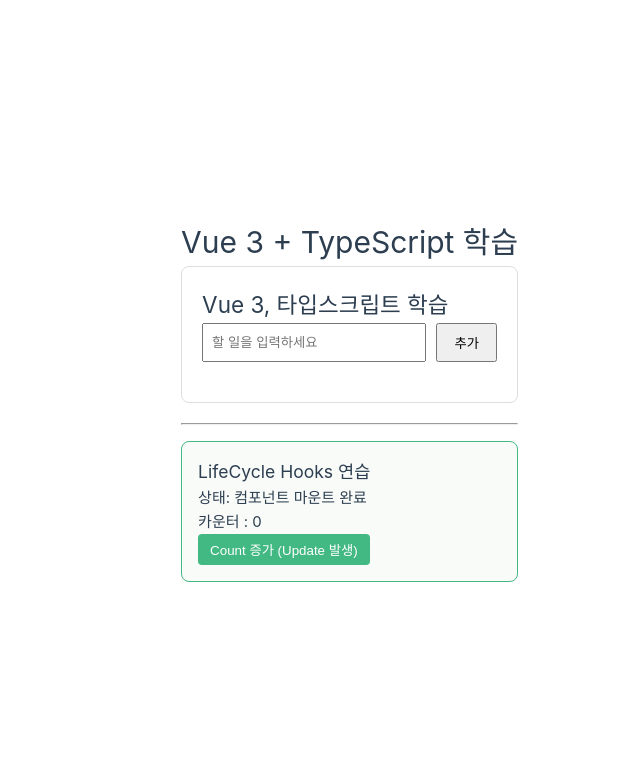
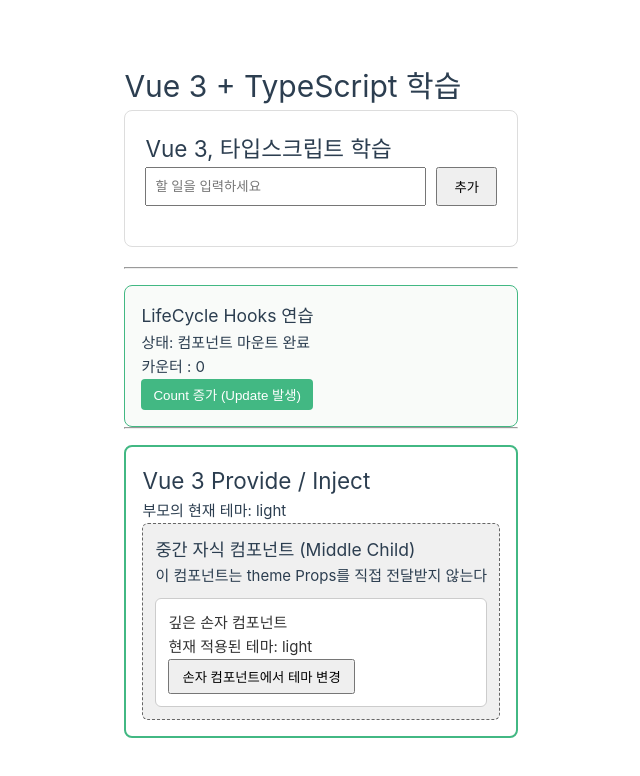
Before and after one commit to kennywestt/vue_practice, a Vue app in the folder vue_ts_practice/: page /todo/1 in a window 1280 px wide. Shown: the top 776 px of the page, without its empty margins (122-762 px from the left). Built offline with nearby package versions, Linux system fonts and the light colour scheme; the HTML template or start-up script is replaced by a standard one.

Commit message:
provide, injectionkey 기능구현

```diff
--- a/vue_ts_practice/src/App.vue
+++ b/vue_ts_practice/src/App.vue
@@ -1,4 +1,5 @@
 <script setup lang="ts">
+import TodoDependencyPractice from './components/Todos/TodoDependencyPractice.vue';
 import TodoLifeCyclePractice from './components/Todos/TodoLifeCyclePractice.vue';
 import TodoPractice from './components/Todos/TodoPractice.vue'
 </script>
@@ -12,7 +13,10 @@ import TodoPractice from './components/Todos/TodoPractice.vue'
     <hr />
     <!-- 라이프사이클 실습 컴포넌트 -->
      <TodoLifeCyclePractice />
-    <!-- 앞으로 배울 실습 컴포넌트들 -->
+     <hr />
+    <!-- Depedency, injection 실습 컴포넌트 -->
+     <TodoDependencyPractice/>
+
   </div>
 </template>
 
--- /dev/null
+++ b/vue_ts_practice/src/components/Todos/TodoDeepGrandChild.vue
@@ -0,0 +1,48 @@
+<!-- 깊은 손자 컴포넌트
+ 중간 과정을 거치지 않고 최상위 부모가 provide한 테마 데이터와 함수를
+ 바로 inject를 통해 주입받아 사용할 수 있다.
+-->
+<script setup lang="ts">
+import { inject } from 'vue';
+import { ThemeKey } from '@/types/injectionKeys';
+
+// 상위에서 provide한 데이터 주입 받기
+const themeContext = inject(ThemeKey)
+
+if(!themeContext) {
+    throw new Error('ThemeKey가 provide 되지 않음')
+}
+
+const { theme, toggleTheme } = themeContext
+</script>
+
+<template>
+    <div class="grand-child-box" :class="theme">
+        <h4>깊은 손자 컴포넌트</h4>
+        <p>현재 적용된 테마: <strong>{{ theme }}</strong></p>
+        <button @click="toggleTheme">손자 컴포넌트에서 테마 변경</button>
+    </div>
+</template>
+
+<style scoped>
+.grand-child-box {
+  padding: 12px;
+  border-radius: 6px;
+  margin-top: 10px;
+  transition: all 0.3s;
+}
+.grand-child-box.light {
+  background-color: #ffffff;
+  color: #333;
+  border: 1px solid #ccc;
+}
+.grand-child-box.dark {
+  background-color: #333;
+  color: #fff;
+  border: 1px solid #555;
+}
+button {
+  padding: 6px 12px;
+  cursor: pointer;
+}
+</style>
--- /dev/null
+++ b/vue_ts_practice/src/components/Todos/TodoDependencyPractice.vue
@@ -0,0 +1,38 @@
+<!-- Provide / Inject 연습
+ 반응형 상태와 상태 변경 함수를 provide를 통해 전체 하위 트리에 배포
+ -->
+
+<script setup lang="ts">
+import {ref, provide} from 'vue';
+import { ThemeKey } from '@/types/injectionKeys';
+import TodoMiddleChild from './TodoMiddleChild.vue';
+
+const theme = ref<string>('light');
+
+const toggleTheme = () => {
+    theme.value = theme.value === 'light' ? 'dark' : 'light';
+}
+
+// 하위 트리 전체에 데이터 및 함수 주입
+provide(ThemeKey, {
+    theme,
+    toggleTheme
+})
+</script>
+
+<template>
+    <div class="parent-box">
+        <h2>Vue 3 Provide / Inject </h2>
+        <p>부모의 현재 테마: {{ theme }}</p>
+        <TodoMiddleChild/>
+    </div>
+</template>
+
+<style scoped>
+.parent-box {
+  padding: 16px;
+  border: 2px solid #42b883;
+  border-radius: 8px;
+  margin-top: 16px;
+}
+</style>
--- /dev/null
+++ b/vue_ts_practice/src/components/Todos/TodoMiddleChild.vue
@@ -0,0 +1,25 @@
+<!-- 중간 자식 컴포넌트
+이 TodoMiddleChild 컴포넌트는 theme 데이터를 사용하지 않고,
+그저 손자 컴포넌트를 렌더링만 해준다 (Props Drilling 제거 확인용)
+-->
+
+<script setup lang="ts">
+import TodoDeepGrandChild from './TodoDeepGrandChild.vue';
+</script>
+
+<template>
+    <div class="middle-child-box">
+        <h3>중간 자식 컴포넌트 (Middle Child)</h3>
+        <p>이 컴포넌트는 theme Props를 직접 전달받지 않는다</p>
+        <TodoDeepGrandChild/>
+    </div>
+</template>
+
+<style scoped>
+.middle-child-box {
+  padding: 12px;
+  border: 1px dashed #666;
+  border-radius: 6px;
+  background-color: #f0f0f0;
+}
+</style>
--- /dev/null
+++ b/vue_ts_practice/src/types/injectionKeys.ts
@@ -0,0 +1,15 @@
+// TypeScript 에서 provide/inject 데이터의 타입을 안전하게
+// 추론하기 위해 Symbol을 사용하여 injection key를 정의
+
+import type { InjectionKey, Ref } from 'vue';
+
+// provide('key', value) : 상위 컴포넌트에서 데이터를 하위 트리에 제공
+// inject('key') : 하위 컴포넌트에서 상위 컴포넌트가 제공한 데이터를 받아 사용
+export interface ThemeContext {
+    theme: Ref<string>;
+    toggleTheme: () => void;
+}
+
+// 타입 안정성 : TypeScript 환경에서는 InjectionKey<T>를 정의하여 제공
+// 주입하는 데이터의 타입을 안전하게 맞춤
+export const ThemeKey: InjectionKey<ThemeContext> = Symbol('ThemeKey')
```
